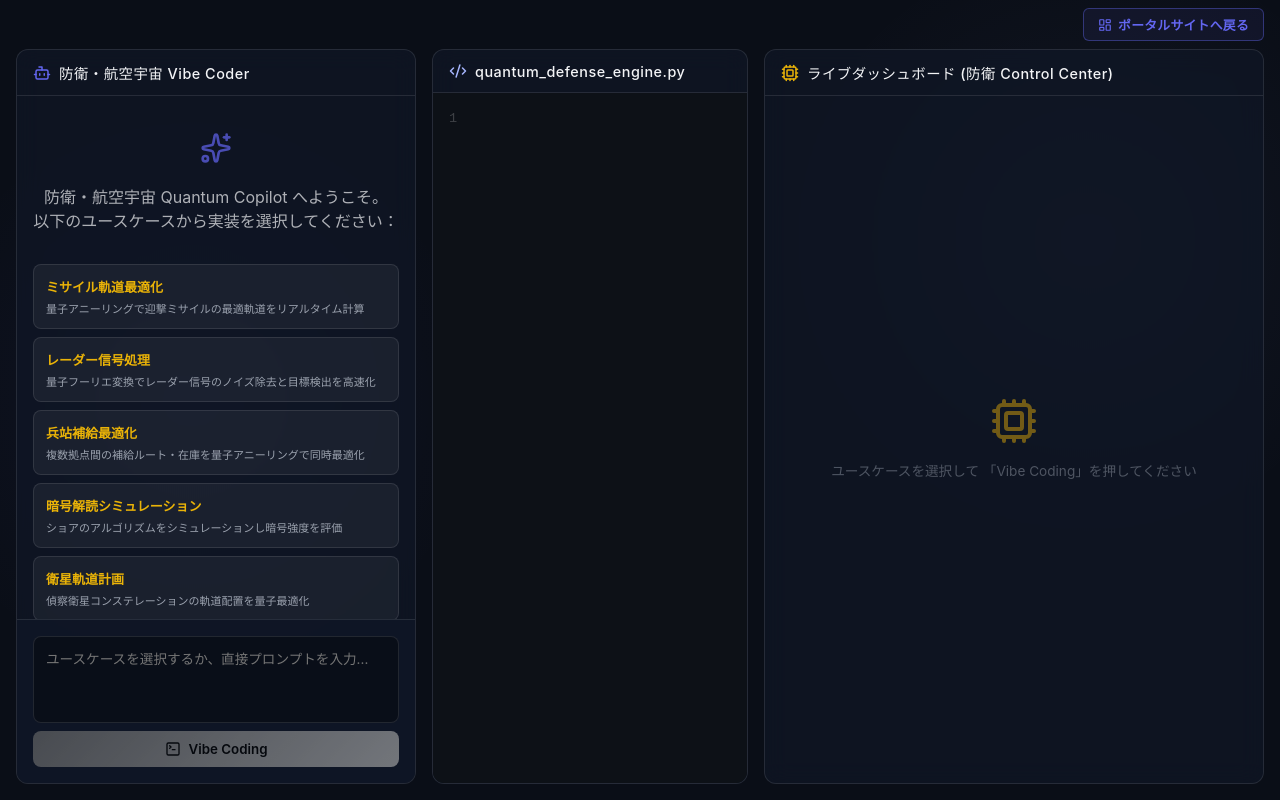
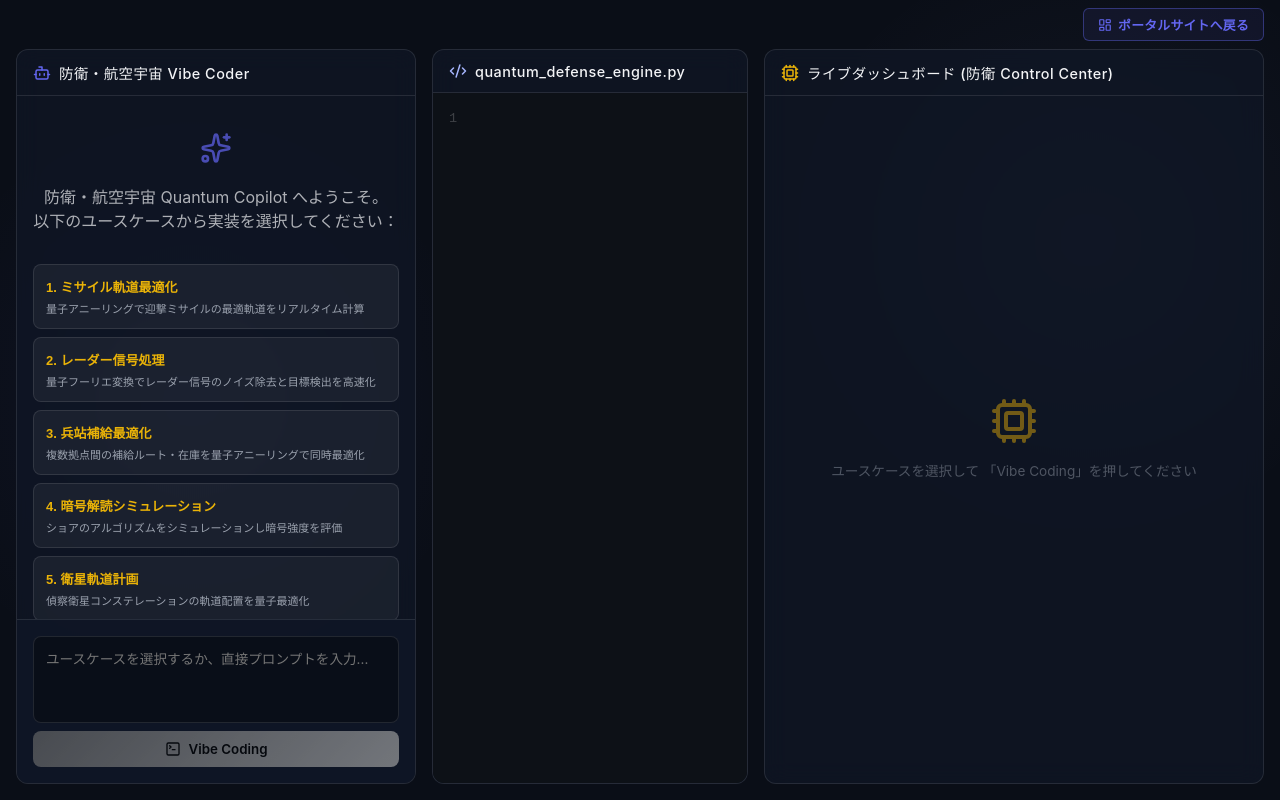
Before and after one commit to jqca/defense-vibe-coder, a React (Vite) app: page / in a window 1280 px wide. Built offline with nearby package versions, Linux system fonts and the light colour scheme.

Commit message:
feat: ユースケース一覧に通し番号を追加

```diff
--- a/src/components/AIChat.tsx
+++ b/src/components/AIChat.tsx
@@ -53,7 +53,7 @@ const AIChat: React.FC<Props> = ({ onGenerate, onReset, isGenerating, history })
         )}
 
         <div style={{ display: 'flex', flexDirection: 'column', gap: '8px' }}>
-          {history.length === 0 && useCases.map((uc) => (
+          {history.length === 0 && useCases.map((uc, idx) => (
             <button
               key={uc.id}
               onClick={() => {
@@ -78,7 +78,7 @@ const AIChat: React.FC<Props> = ({ onGenerate, onReset, isGenerating, history })
               }}
               className="use-case-btn"
             >
-              <div style={{ fontWeight: 'bold', fontSize: '13px', color: selectedId === uc.id ? 'var(--quantum-green)' : '#eab308', marginBottom: '4px' }}>{uc.title}</div>
+              <div style={{ fontWeight: 'bold', fontSize: '13px', color: selectedId === uc.id ? 'var(--quantum-green)' : '#eab308', marginBottom: '4px' }}>{idx + 1}. {uc.title}</div>
               <div style={{ fontSize: '11px', color: 'var(--text-muted)' }}>{uc.description}</div>
             </button>
           ))}
```
